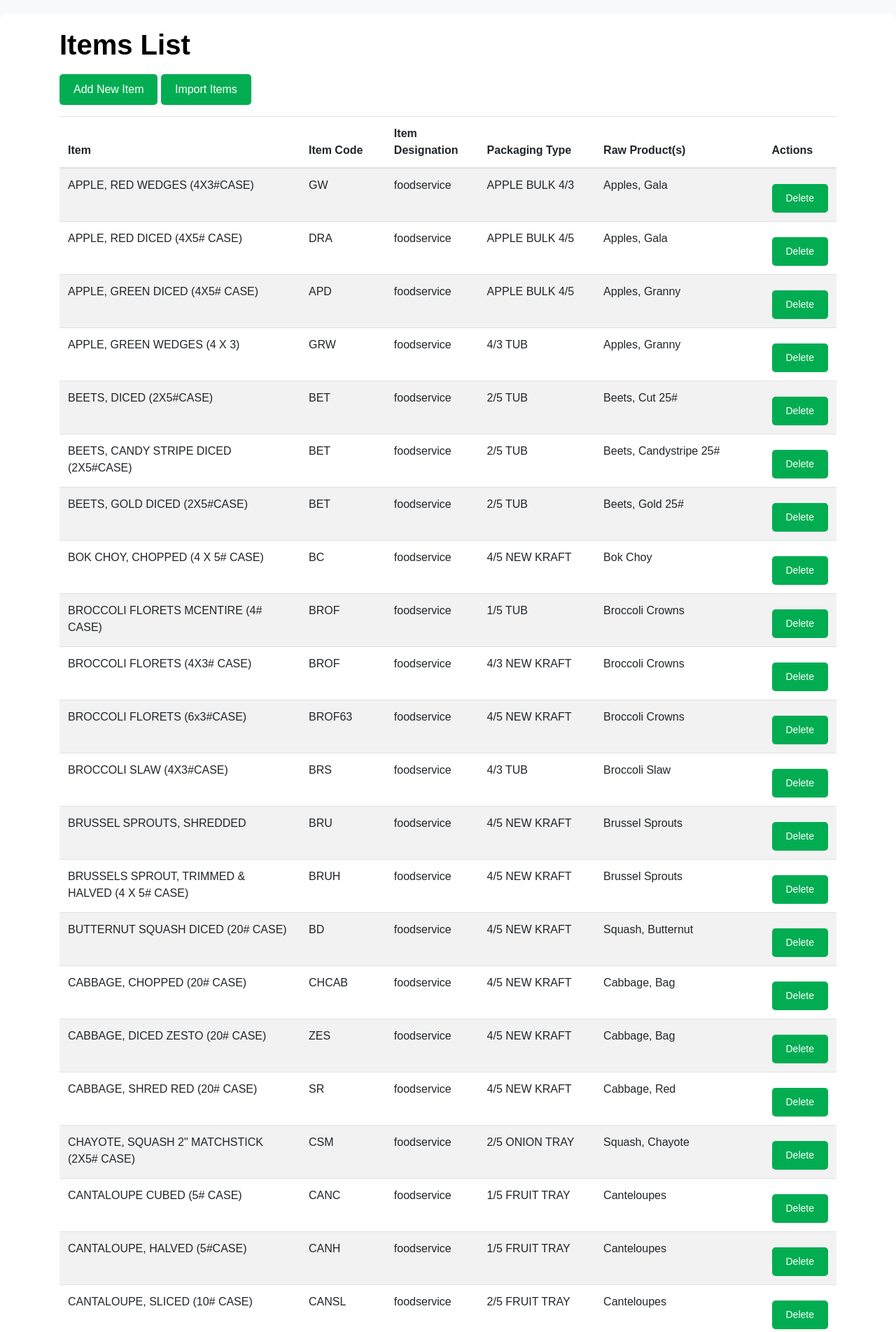
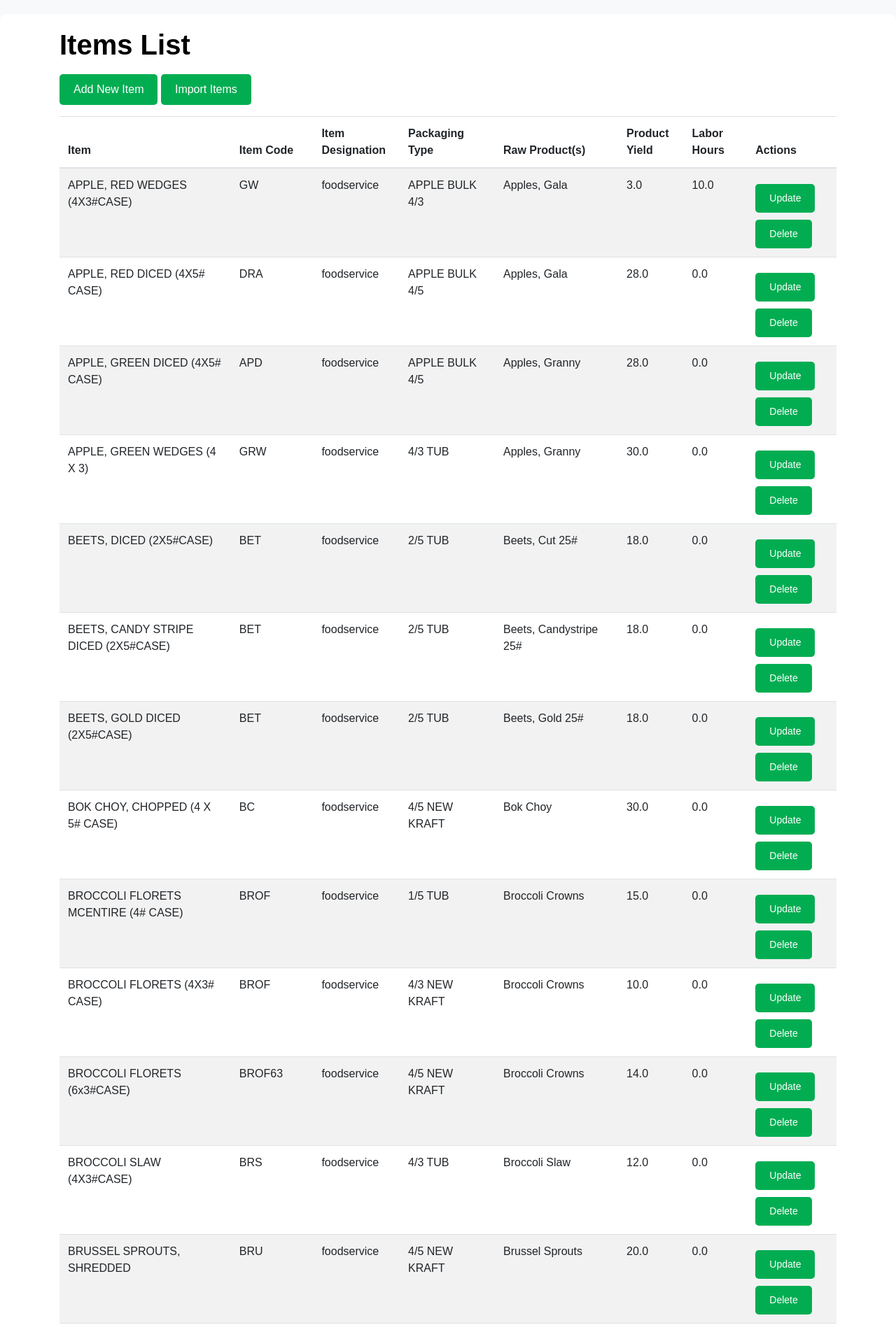
Before and after one commit to CadeStocker/SouthernProduce, a Flask app: page /items in a window 1280 px wide. Shown: the part 62-1966 px from the top of the page at 70% size. Run offline with Flask 3, Linux system fonts and the light colour scheme; a user stored in the database is signed in; some libraries are stand-ins or nearby versions.

Commit message:
update item button and update yields of existing items whenever you import item csv

```diff
--- a/ProducePricer/producepricer/forms.py
+++ b/ProducePricer/producepricer/forms.py
@@ -88,6 +88,12 @@ class AddItem(FlaskForm):
     item_designation = SelectField('Item Designation', choices=[('SNAKPAK', 'SnakPak'), ('RETAIL', 'Retail'), ('FOODSERVICE', 'Food Service')], validators=[DataRequired()])
     submit = SubmitField('Add Item')
 
+class UpdateItemInfo(FlaskForm):
+    product_yield = FloatField('Product Yield', default=0.0)
+    labor_hours = FloatField('Labor Hours', default=0.0)
+    date = DateField('Date', validators=[DataRequired()])
+    submit = SubmitField('Update Item Info')
+
 class UploadItemCSV(FlaskForm):
     file = FileField('Upload CSV', validators=[DataRequired()])
     submit = SubmitField('Upload')
--- a/ProducePricer/producepricer/routes.py
+++ b/ProducePricer/producepricer/routes.py
@@ -1,7 +1,7 @@
 import datetime
 from flask import redirect, render_template, request, url_for, flash
 from producepricer.models import CostHistory, Item, ItemInfo, PackagingCost, RawProduct, User, Company, Packaging
-from producepricer.forms import AddItem, AddPackagingCost, AddRawProduct, AddRawProductCost, CreatePackage, SignUp, Login, CreateCompany, UploadItemCSV, UploadPackagingCSV, UploadRawProductCSV
+from producepricer.forms import AddItem, AddPackagingCost, AddRawProduct, AddRawProductCost, CreatePackage, SignUp, Login, CreateCompany, UpdateItemInfo, UploadItemCSV, UploadPackagingCSV, UploadRawProductCSV
 from flask_login import login_user, login_required, current_user, logout_user
 from producepricer import app, db, bcrypt
 import pandas as pd
@@ -439,6 +439,7 @@ def delete_raw_product(raw_product_id):
 def items():
     company = Company.query.filter_by(id=current_user.company_id).first()
     form = AddItem()
+    update_item_form = UpdateItemInfo()
     form.packaging.choices = [(pack.id, pack.packaging_type) for pack in company.packaging] if company else []
     form.raw_products.choices = [(raw.id, raw.name) for raw in company.raw_products] if company else []
     upload_item_csv = UploadItemCSV()
@@ -458,6 +459,20 @@ def items():
         for rp in RawProduct.query.filter_by(company_id=current_user.company_id).all()
     }
 
+    # get the most recent item info for each item
+    item_info_lookup = {}
+    for item in items:
+        most_recent_info = (
+            ItemInfo.query
+            .filter_by(item_id=item.id)
+            .order_by(ItemInfo.date.desc(), ItemInfo.id.desc())
+            .first()
+        )
+        if most_recent_info:
+            item_info_lookup[item.id] = most_recent_info
+
+
+
     # render the page
     return render_template(
         'items.html',
@@ -468,6 +483,8 @@ def items():
         #packaging=packaging,
         #item_costs=item_costs,
         form=form,
+        update_item_info_form=update_item_form,
+        item_info_lookup=item_info_lookup,
         upload_item_csv=upload_item_csv
     )
 
@@ -538,6 +555,36 @@ def delete_item(item_id):
     flash(f'Item "{item.name}" and its associated information have been deleted.', 'success')
     return redirect(url_for('items'))
 
+# update info for an item
+@app.route('/update_item/<int:item_id>', methods=['GET', 'POST'])
+@login_required
+def update_item(item_id):
+    # find the item in db
+    item = Item.query.filter_by(id=item_id, company_id=current_user.company_id).first()
+    if not item:
+        flash('Item not found or you do not have permission to update it.', 'danger')
+        return redirect(url_for('items'))
+
+    # form for updating item info
+    form = UpdateItemInfo()
+    if form.validate_on_submit():
+        # create a new ItemInfo object
+        item_info = ItemInfo(
+            product_yield=form.product_yield.data,
+            labor_hours=form.labor_hours.data,
+            date=form.date.data,
+            item_id=item.id,
+            company_id=current_user.company_id
+        )
+        # add the item info to the database
+        db.session.add(item_info)
+        db.session.commit()
+        flash(f'Item info for "{item.name}" has been updated successfully!', 'success')
+        return redirect(url_for('items'))
+    # if the form is not submitted or is invalid, render the update item page
+    flash('Invalid data submitted.', 'danger')
+    return render_template('update_item.html', title='Update Item', form=form, item=item)
+
 # item import
 @app.route('/upload_item_csv', methods=['GET', 'POST'])
 @login_required
@@ -597,6 +644,18 @@ def upload_item_csv():
                 # Check if the item already exists
                 existing_item = Item.query.filter_by(name=name, code=item_code, company_id=current_user.company_id).first()
                 if existing_item:
+                    # update yield and labor hours if the item already exists
+                    yield_val = row.get('yield', 0.0)
+                    new_info = ItemInfo(
+                        product_yield=yield_value,
+                        item_id=existing_item.id,
+                        # change this if we add labor hours to the CSV
+                        labor_hours=0.0,  # Assuming a default labor hours
+                        date=pd.Timestamp.now().date(),
+                        company_id=current_user.company_id
+                    )
+                    db.session.add(new_info)
+                    db.session.commit()
                     flash(f'Item "{name}" already exists. Skipping item.', 'warning')
                     continue
 
--- a/ProducePricer/producepricer/templates/items.html
+++ b/ProducePricer/producepricer/templates/items.html
@@ -27,6 +27,8 @@
           <th>Item Designation</th>
           <th>Packaging Type</th>
           <th>Raw Product(s)</th>
+          <th>Product Yield</th>
+          <th>Labor Hours</th>
           <th>Actions</th>
 
 
@@ -54,17 +56,74 @@
             </td>
 
             <td>
+              {% if item_info_lookup.get(item.id) %}
+                {{ item_info_lookup[item.id].product_yield }}
+              {% else %}
+                No yield data
+              {% endif %}
+            </td>
+            <td>
+              {% if item_info_lookup.get(item.id) %}
+                {{ item_info_lookup[item.id].labor_hours }}
+              {% else %}
+                No labor hours data
+              {% endif %}
+            </td>
+
+            <td>
+              <button type="button" class="btn btn-sm btn-warning"
+                      data-toggle="modal"
+                      data-target="#updateItemInfoModal-{{ item.id }}">
+                Update
+              </button>
           <button type="button" class="btn btn-sm btn-danger"
                   data-toggle="modal"
                   data-target="#deleteItemModal-{{ item.id }}">
             Delete
           </button>
+
         </td>
 
 
 
 
           </tr>
+
+          <!-- Update ItemInfo Modal -->
+      <div class="modal fade" id="updateItemInfoModal-{{ item.id }}" tabindex="-1" role="dialog"
+          aria-labelledby="updateItemInfoLabel-{{ item.id }}" aria-hidden="true">
+        <div class="modal-dialog" role="document">
+          <div class="modal-content">
+            <div class="modal-header">
+              <h5 class="modal-title" id="updateItemInfoLabel-{{ item.id }}">Update ItemInfo for "{{ item.name }}"</h5>
+              <button type="button" class="close" data-dismiss="modal">
+                <span>&times;</span>
+              </button>
+            </div>
+            <form method="POST" action="{{ url_for('update_item', item_id=item.id) }}">
+              {{ update_item_info_form.hidden_tag() }}
+              <div class="modal-body">
+                <div class="form-group">
+                  {{ update_item_info_form.product_yield.label(class="form-control-label") }}
+                  {{ update_item_info_form.product_yield(class="form-control", value=item.product_yield) }}
+                </div>
+                <div class="form-group">
+                  {{ update_item_info_form.labor_hours.label(class="form-control-label") }}
+                  {{ update_item_info_form.labor_hours(class="form-control", value=item.labor_hours) }}
+                </div>
+                <div class="form-group">
+                  {{ update_item_info_form.date.label(class="form-control-label") }}
+                  {{ update_item_info_form.date(class="form-control", value=item.date) }}
+                </div>
+              </div>
+              <div class="modal-footer">
+                <button type="button" class="btn btn-secondary" data-dismiss="modal">Cancel</button>
+                {{ update_item_info_form.submit(class="btn btn-primary") }}
+              </div>
+            </form>
+          </div>
+        </div>
+      </div>
 
           <!-- Delete Item Modal -->
       <div class="modal fade" id="deleteItemModal-{{ item.id }}" tabindex="-1" role="dialog"
```
Also changed, not shown: ProducePricer/instance/site.db.
